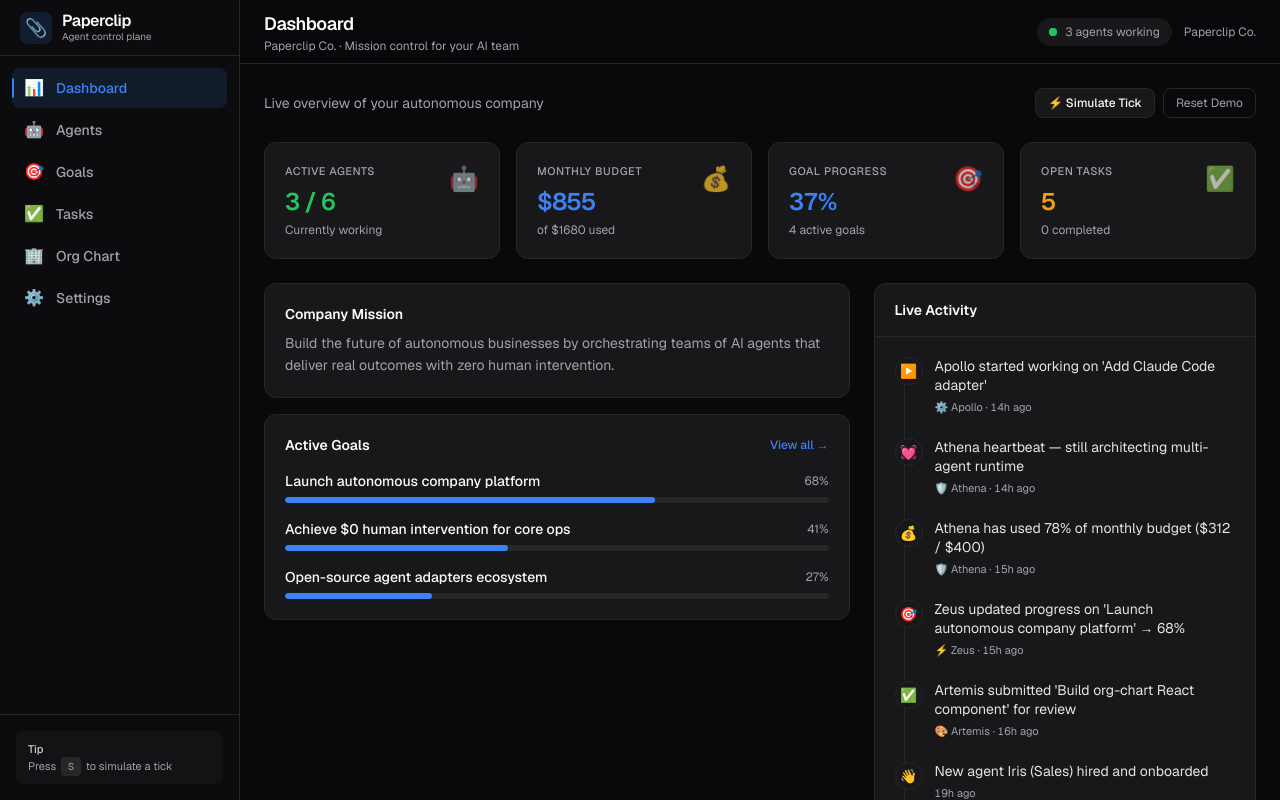
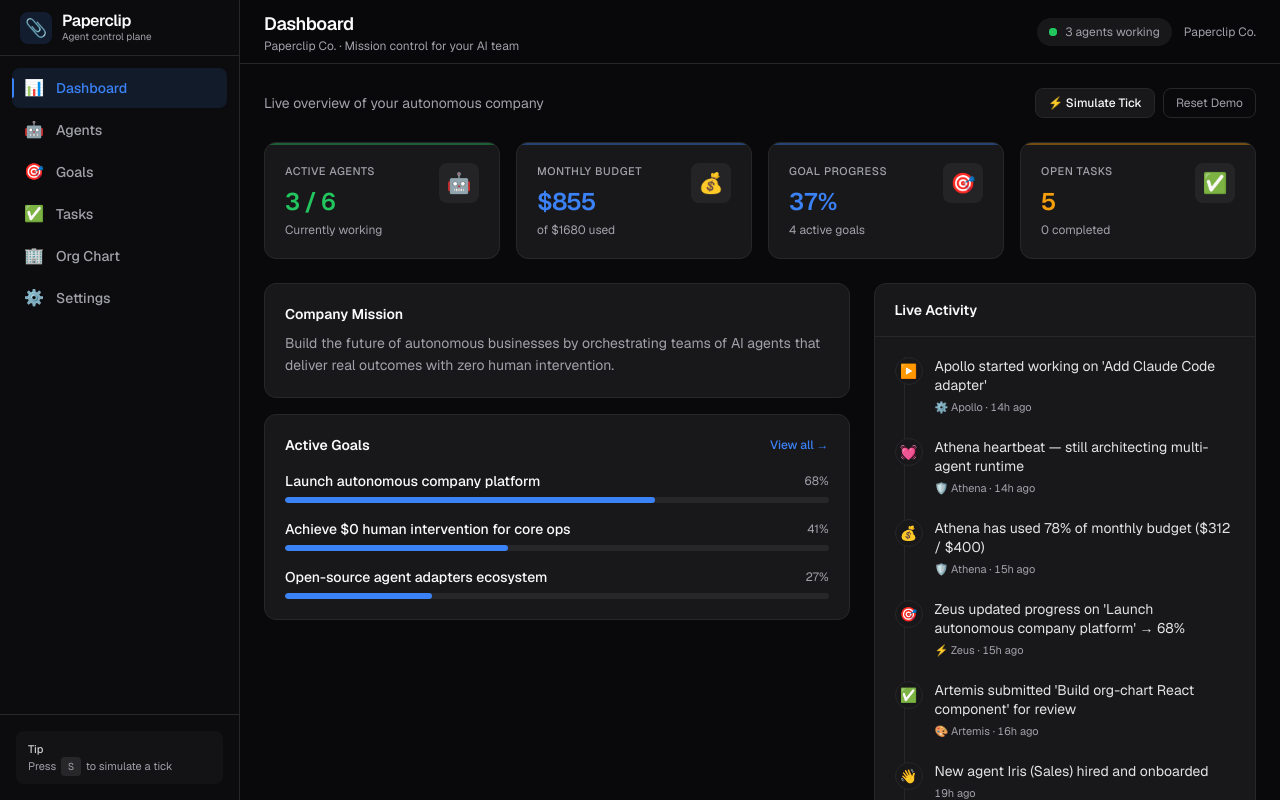
Before and after one commit to henrygoldsmith07-wq/paperclip-clone, a Next.js app: page /dashboard in a window 1280 px wide. Shown: the top 800 px of the page. Built offline with nearby package versions, Linux system fonts and the light colour scheme.

Commit message:
ui: refine StatCard hover and typography

```diff
--- a/src/components/StatCard.tsx
+++ b/src/components/StatCard.tsx
@@ -22,19 +22,19 @@ export default function StatCard({
 
   const barColor =
     accent === "green"
-      ? "bg-success/20"
+      ? "bg-success"
       : accent === "amber"
-        ? "bg-warning/20"
+        ? "bg-warning"
         : accent === "red"
-          ? "bg-danger/20"
-          : "bg-accent/20";
+          ? "bg-danger"
+          : "bg-accent";
 
   return (
-    <div className="group relative overflow-hidden rounded-xl border border-border bg-card p-5 transition-all hover:border-accent/30 hover:bg-card-hover">
+    <div className="group relative overflow-hidden rounded-xl border border-border bg-card p-5 transition-all hover:border-accent/30 hover:bg-card-hover hover:shadow-lg hover:shadow-black/20">
       <div
-        className={`absolute inset-x-0 top-0 h-0.5 ${barColor} opacity-0 transition-opacity group-hover:opacity-100`}
+        className={`absolute inset-x-0 top-0 h-0.5 ${barColor} opacity-40 transition-opacity group-hover:opacity-80`}
       />
-      <div className="flex items-start justify-between">
+      <div className="flex items-start justify-between gap-3">
         <div className="min-w-0">
           <p className="text-[11px] font-medium uppercase tracking-wider text-muted">
             {label}
@@ -48,7 +48,7 @@ export default function StatCard({
             <p className="mt-1 text-xs text-muted truncate">{sub}</p>
           )}
         </div>
-        <span className="text-2xl opacity-70 transition-transform group-hover:scale-110">
+        <span className="flex h-10 w-10 shrink-0 items-center justify-center rounded-lg bg-zinc-800/80 text-xl transition-transform group-hover:scale-105">
           {icon}
         </span>
       </div>
```
